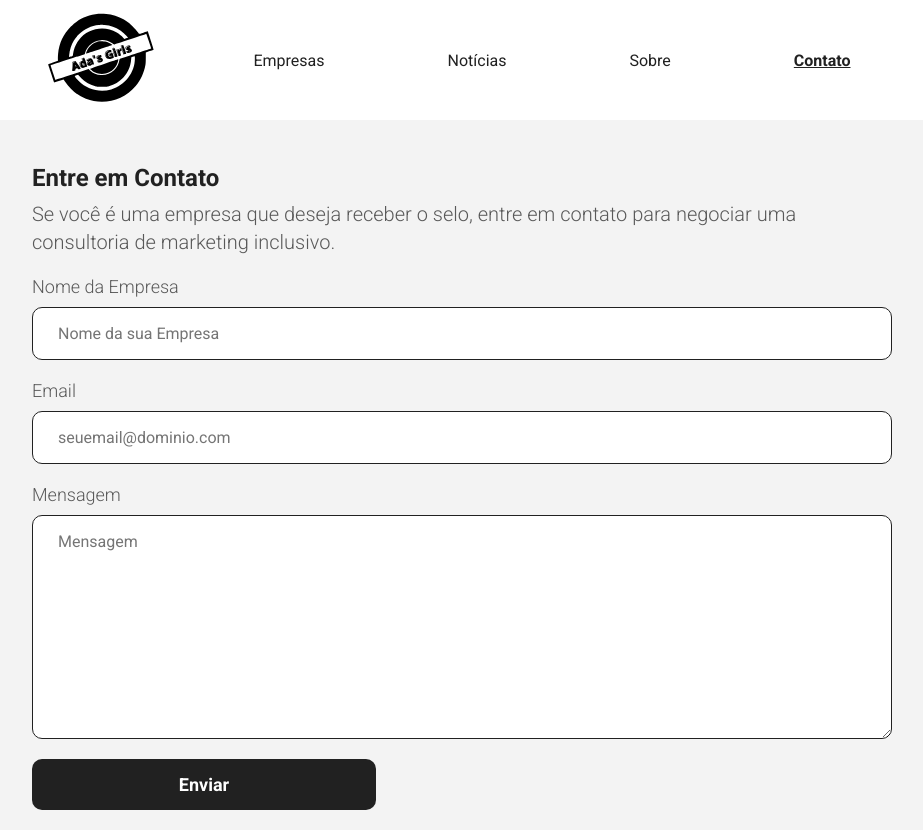
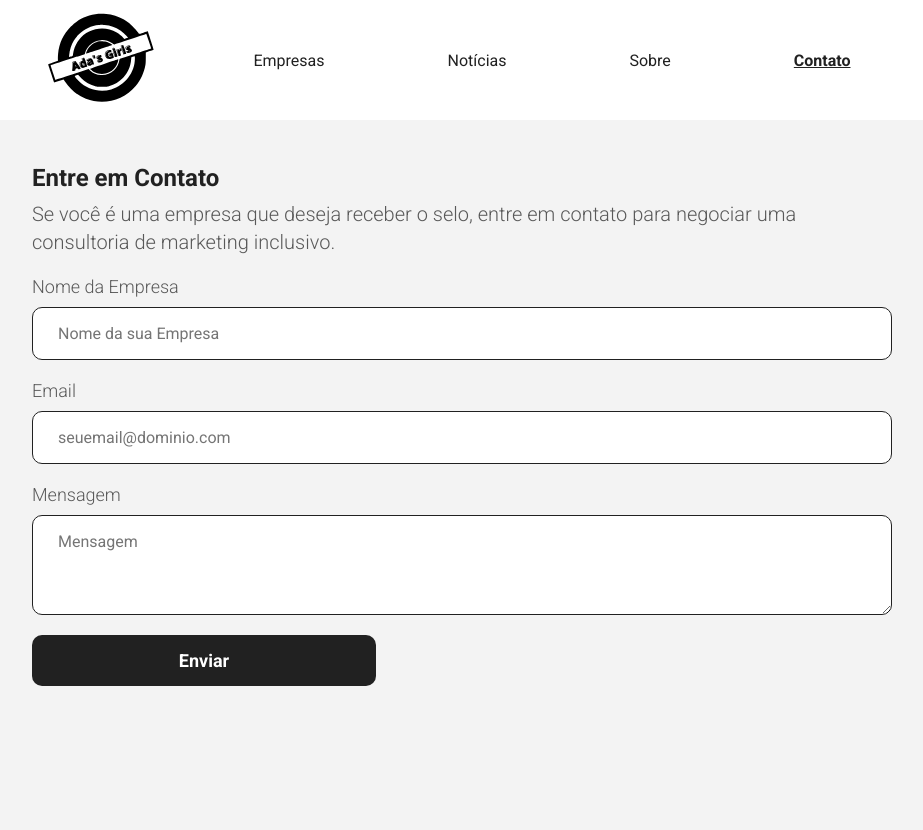
Before and after one commit to JuDCraide/Projeto-HackGrrrl, a React (Create React App) app: page /contact in a window 1280 px wide. Shown: the whole page, without its empty margins (178-1101 px from the left). After the commit the page ends 800 px from the top, so only its background shows below. Built offline with nearby package versions, Linux system fonts and the light colour scheme.

Commit message:
fix: textarea height

```diff
--- a/src/pages/Contact/index.js
+++ b/src/pages/Contact/index.js
@@ -32,7 +32,7 @@ export default function About() {
           <input type="email" value={email} onChange={e => setEmail(e.target.value)} id="email" required placeholder="seuemail@dominio.com" />
 
           <label htmlFor="mensagem">Mensagem</label>
-          <textarea cols="70" rows="10" value={message} onChange={e => setMessage(e.target.value)} id="mensagem" required placeholder="Mensagem"></textarea>
+          <textarea value={message} onChange={e => setMessage(e.target.value)} id="mensagem" required placeholder="Mensagem"></textarea>
 
           <button type="submit" onClick={e => handleSend(e)} >Enviar</button>
 
--- a/src/pages/Contact/styles.js
+++ b/src/pages/Contact/styles.js
@@ -48,6 +48,11 @@ export const Container = styled.div`
     resize: vertical;
   }
 
+  textarea{
+    min-height: 100px;
+    max-height: 300px;
+  }
+
   .checkbox{
     margin: 20px 0;
   }
```
